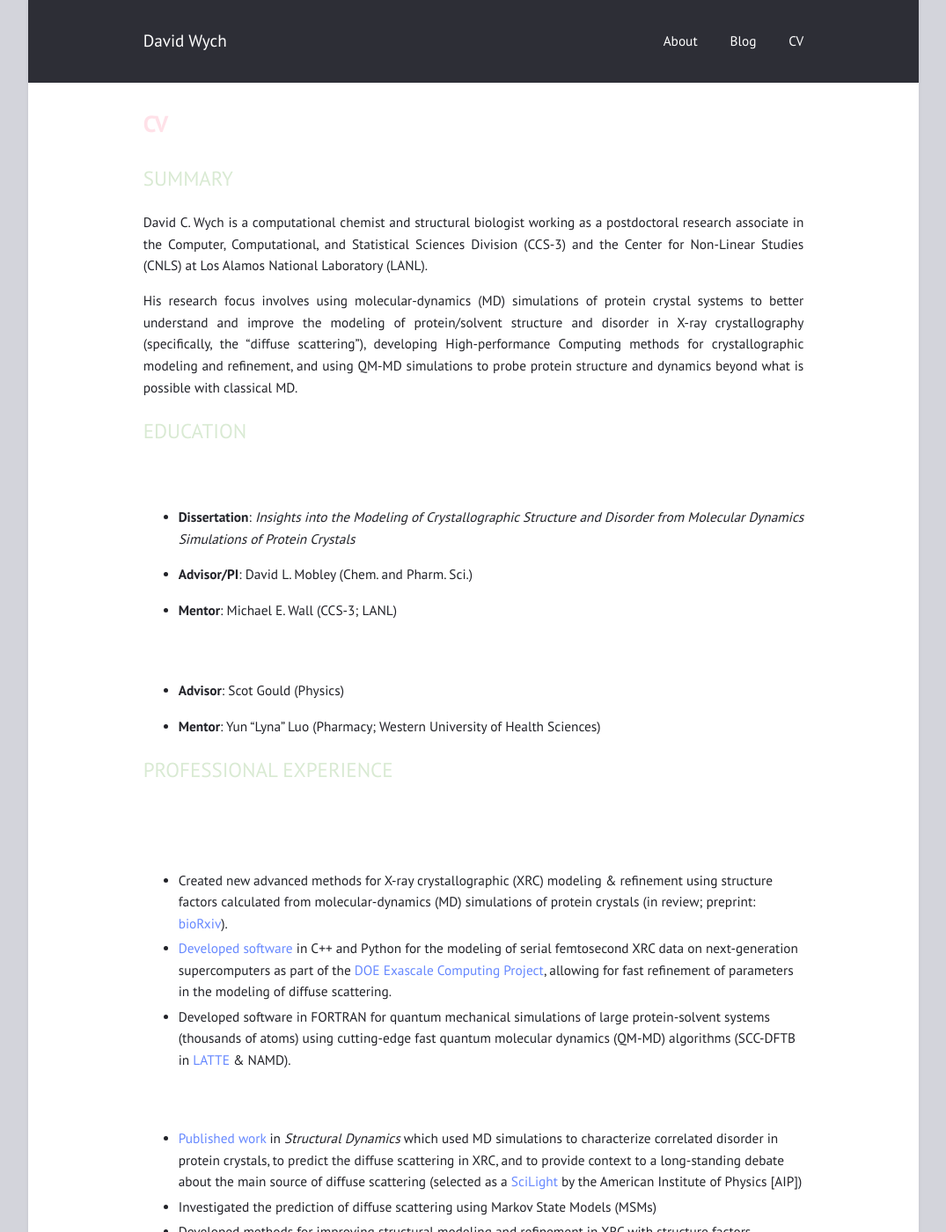
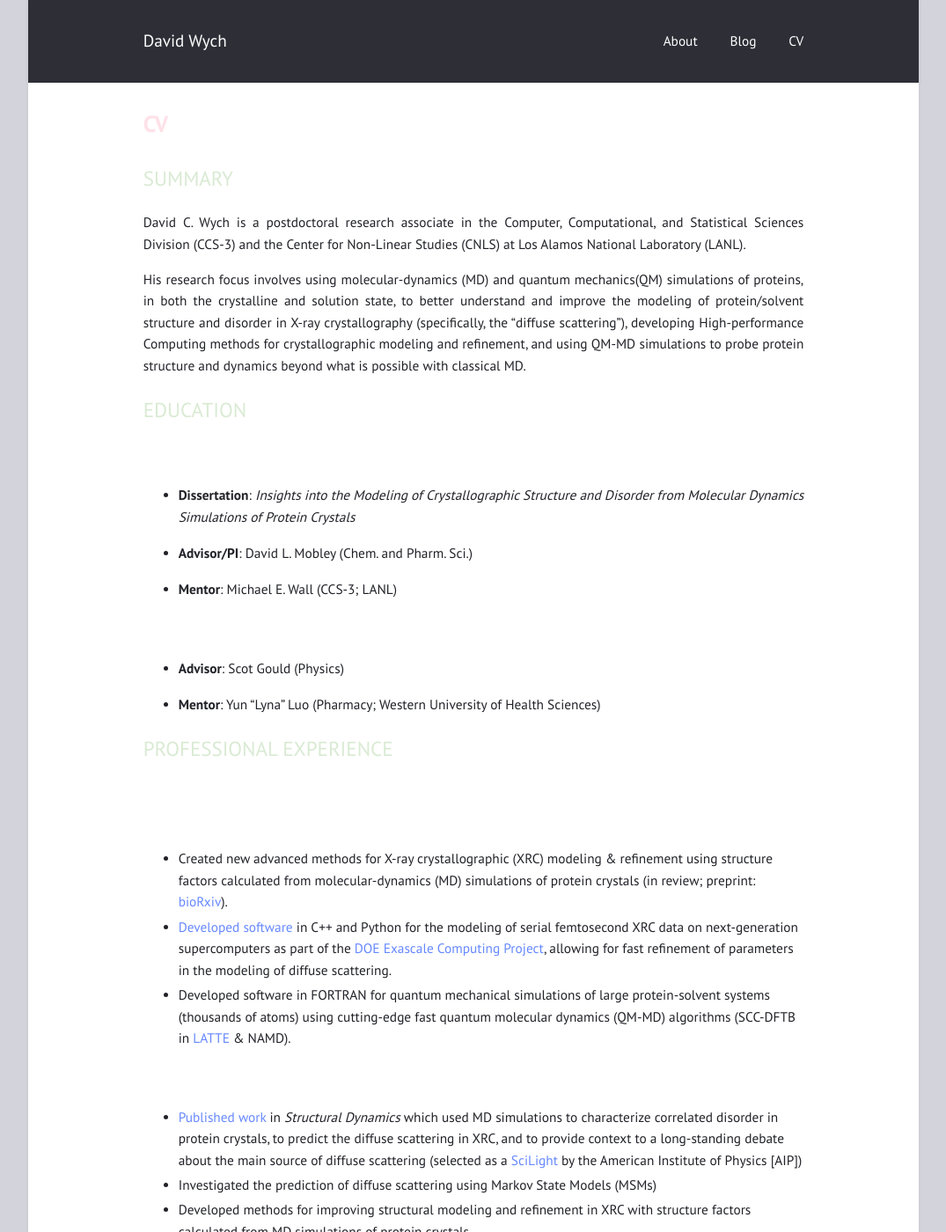
Before and after one commit to davidwych/davidwych.github.io, a Jekyll site: the page built from CV.md, in a window 1280 px wide and 1400 px high. Shown: the whole window at 88% size, without its empty margins (102-1177 px from the left). Built offline with Jekyll 4.4.1, drawn with Linux system fonts in a browser that asks for light colours.

Commit message:
typo fixes etc. in CV

```diff
--- a/CV.md
+++ b/CV.md
@@ -5,9 +5,9 @@ layout: page
 
 ## SUMMARY
 
-David C. Wych is a computational chemist and structural biologist working as a postdoctoral research associate in the Computer, Computational, and Statistical Sciences Division (CCS-3) and the Center for Non-Linear Studies (CNLS) at Los Alamos National Laboratory (LANL).
+David C. Wych is a postdoctoral research associate in the Computer, Computational, and Statistical Sciences Division (CCS-3) and the Center for Non-Linear Studies (CNLS) at Los Alamos National Laboratory (LANL).
 
-His research focus involves using molecular-dynamics (MD) simulations of protein crystal systems to better understand and improve the modeling of protein/solvent structure and disorder in X-ray crystallography (specifically, the "diffuse scattering"), developing High-performance Computing methods for crystallographic modeling and refinement, and using QM-MD simulations to probe protein structure and dynamics beyond what is possible with classical MD.
+His research focus involves using molecular-dynamics (MD) and quantum mechanics(QM) simulations of proteins, in both the crystalline and solution state, to better understand and improve the modeling of protein/solvent structure and disorder in X-ray crystallography (specifically, the "diffuse scattering"), developing High-performance Computing methods for crystallographic modeling and refinement, and using QM-MD simulations to probe protein structure and dynamics beyond what is possible with classical MD.
 
 ## EDUCATION
 
@@ -27,7 +27,7 @@ His research focus involves using molecular-dynamics (MD) simulations of protein
 
 ## PROFESSIONAL EXPERIENCE
 
-### Post-doctoral Researcher -- LANL -- Computer, Computational and Statistical Sciences Division (CCS-3) and the Center for Non-linear Studies (CNLS) -- 2021-present
+### Postdoctoral Research Associate -- LANL -- Computer, Computational and Statistical Sciences Division (CCS-3) and the Center for Non-linear Studies (CNLS) -- 2021-present
 - Created new advanced methods for X-ray crystallographic (XRC) modeling & refinement using structure factors calculated from molecular-dynamics (MD) simulations of protein crystals (in review; preprint: [bioRxiv](https://www.biorxiv.org/content/10.1101/2022.04.04.486986v1)).
 - [Developed software](https://github.com/cctbx/cctbx_project/pull/785) in C++ and Python for the modeling of serial femtosecond XRC data on next-generation supercomputers as part of the [DOE Exascale Computing Project](https://www.exascaleproject.org), allowing for fast refinement of parameters in the modeling of diffuse scattering.
 - Developed software in FORTRAN for quantum mechanical simulations of large protein-solvent systems (thousands of atoms) using cutting-edge fast quantum molecular dynamics (QM-MD) algorithms (SCC-DFTB in [LATTE](https://github.com/lanl/LATTE) & NAMD).
```
